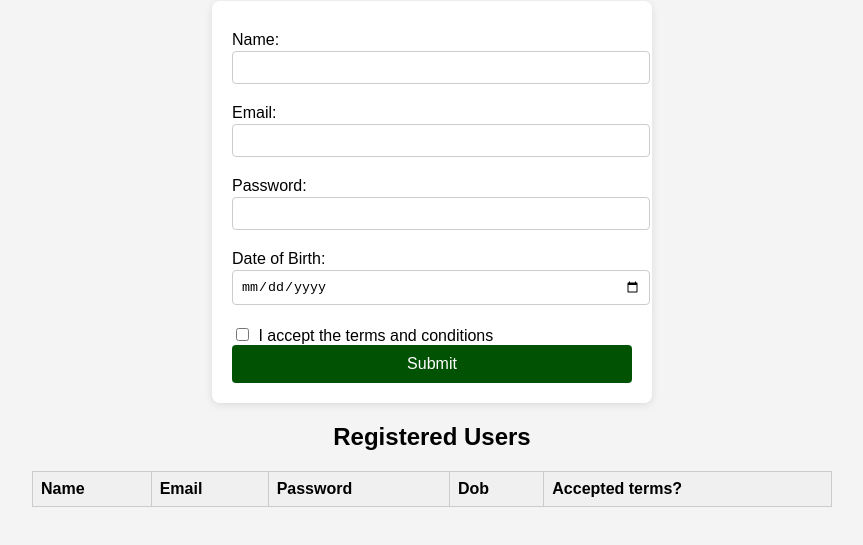
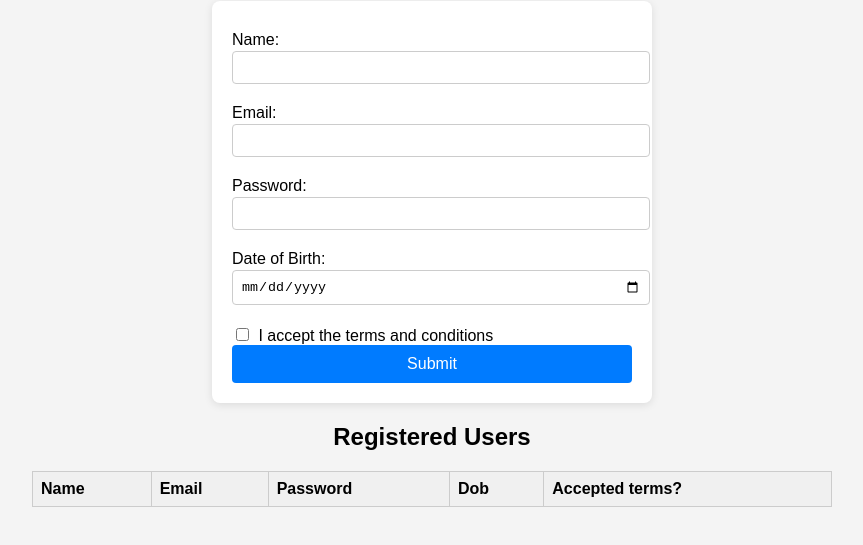
Before and after one commit to nashrah14/wd101, a plain HTML site: page index.html in a window 1280 px wide. Shown: the part 99-644 px from the top of the page, without its empty margins (208-1071 px from the left). Drawn offline with Linux system fonts and the light colour scheme.

Commit message:
Update style.css

```diff
--- a/style.css
+++ b/style.css
@@ -36,7 +36,7 @@ input[type="checkbox"] {
 button[type="submit"] {
   width: 100%;
   padding: 10px;
-  background: #025204;
+  background: #007bff;
   color: #fff;
   border: none;
   border-radius: 4px;
```
